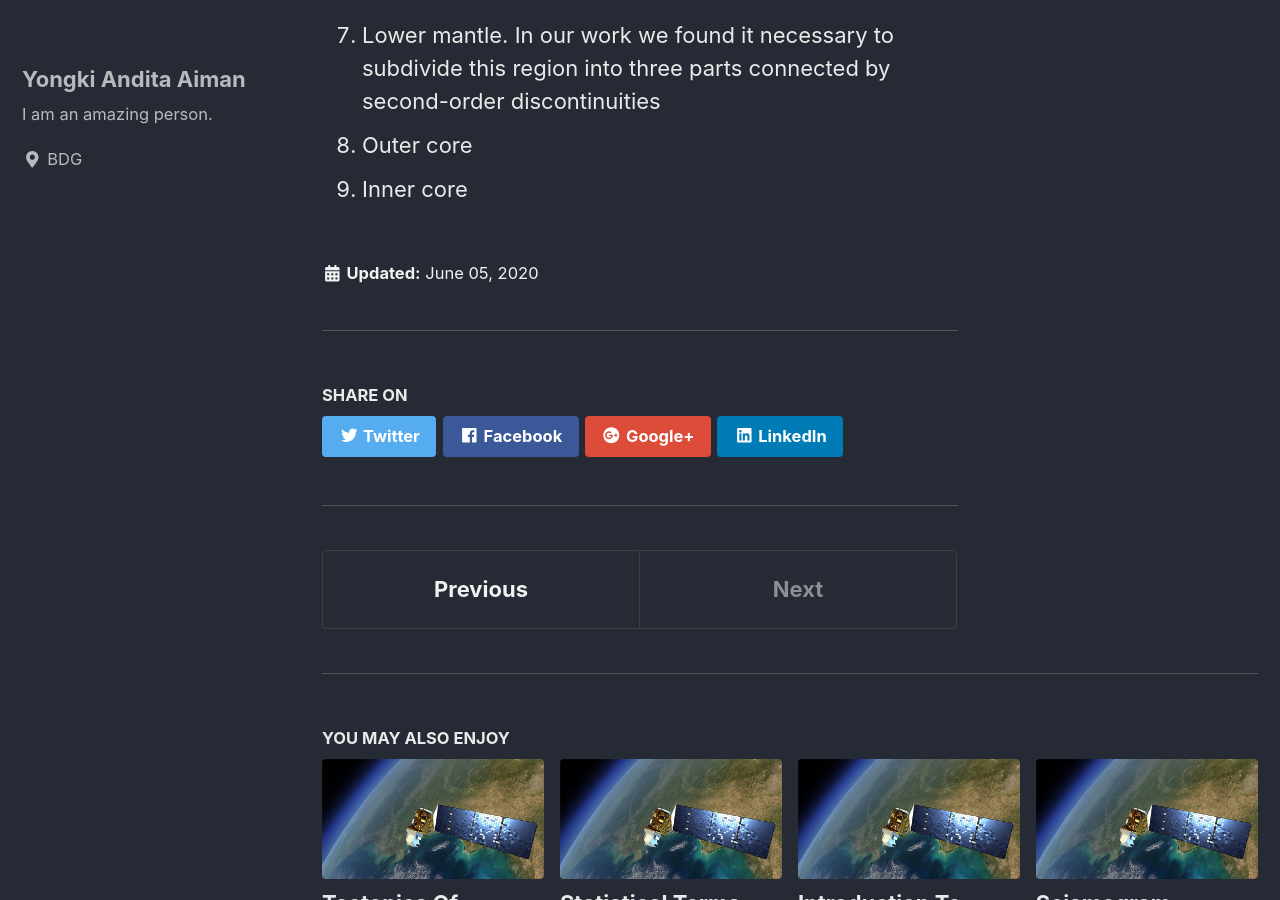
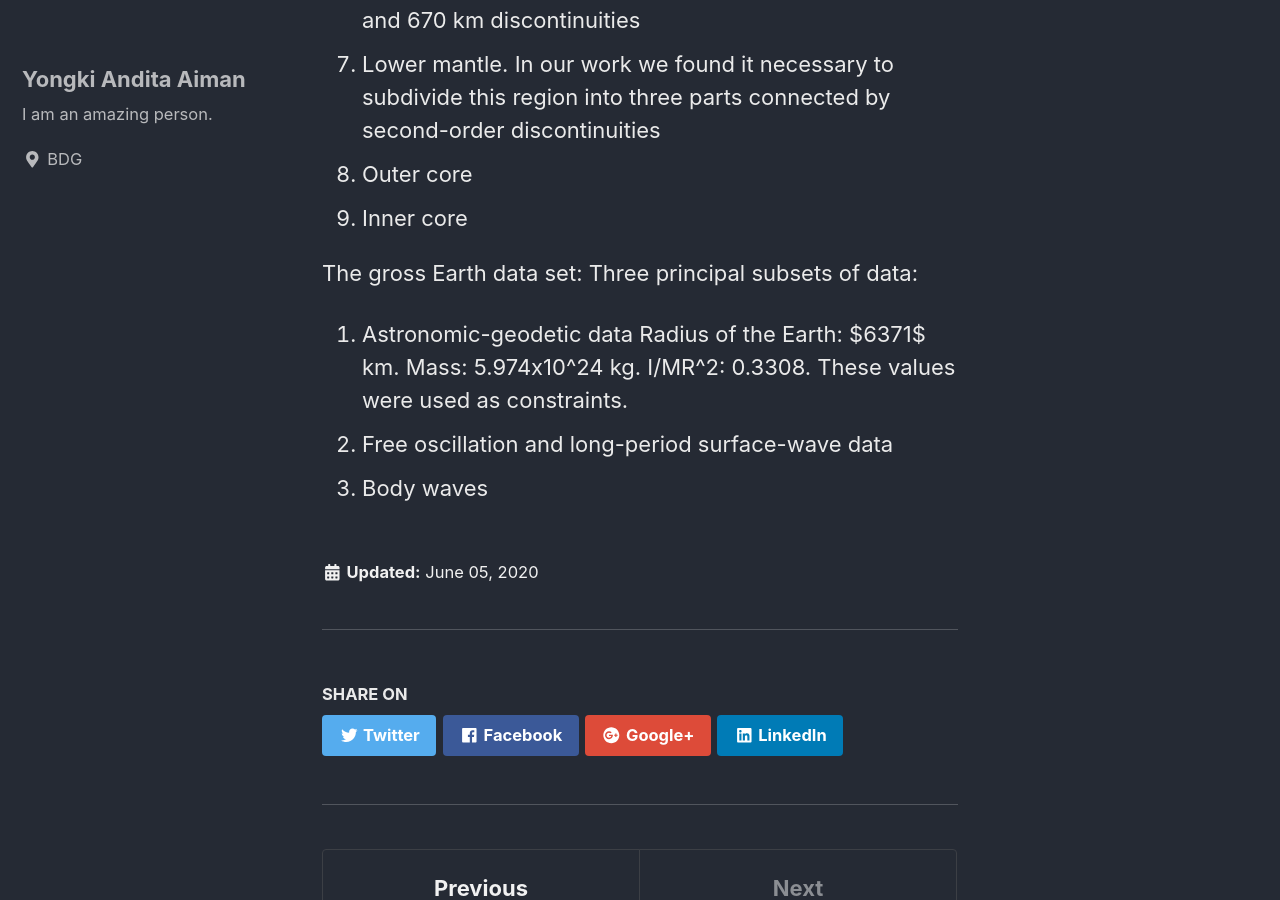
Before and after one commit to aimanyongki/blog, a Jekyll site: the page built from _posts/2020-06-05-Preliminary-Reference-Earth-Model.md, in a window 1280 px wide and 900 px high, scrolled down 1002 px. Built offline with Jekyll 4.4.1, drawn with Linux system fonts in a browser that asks for light colours; cached includes are drawn as plain includes; nearby versions of some CDN libraries; some of the changed text lies outside the part shown.

Commit message:
Update 2020-06-05-Preliminary-Reference-Earth-Model.md

```diff
--- a/_posts/2020-06-05-Preliminary-Reference-Earth-Model.md
+++ b/_posts/2020-06-05-Preliminary-Reference-Earth-Model.md
@@ -1,4 +1,5 @@
 The 1980 paper written by Adam M. Dziewonski and Don L. Anderson is one of the most cited scientific work ever. The study presented a new Earth model, PREM, that satisfies the guidelines established by the Standard Earth Model (SEM) Committee. The assumptions used in the study as the trial starting value includes the oceanic crust covers two-thirds of the Earth's surface and the average depth to the Moho is 19 km for the average Earth (11 km under the oceans 35 km under continents).
+
 Also it is recognized the following principal regions within the Earth:
 1. Ocean layer
 2. Upper and lower crust
@@ -9,3 +10,9 @@ Also it is recognized the following principal regions within the Earth:
 7. Lower mantle. In our work we found it necessary to subdivide this region into three parts connected by second-order discontinuities
 8. Outer core
 9. Inner core
+
+The gross Earth data set: Three principal subsets of data:
+1. Astronomic-geodetic data
+Radius of the Earth: $6371$ km. Mass: 5.974x10^24 kg. I/MR^2: 0.3308. These values were used as constraints.
+2. Free oscillation and long-period surface-wave data
+3. Body waves
```
